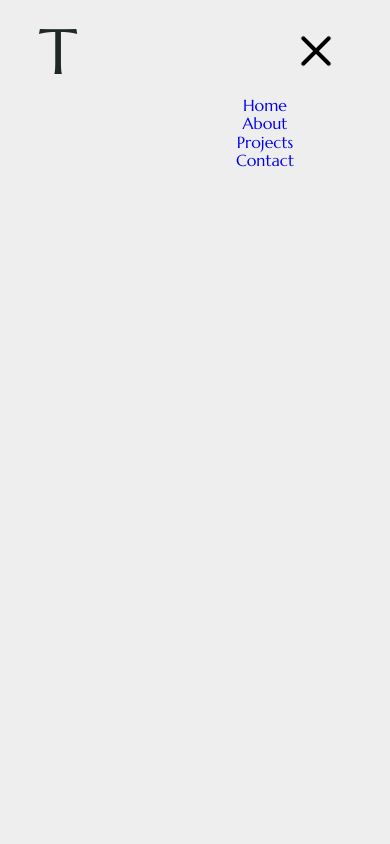
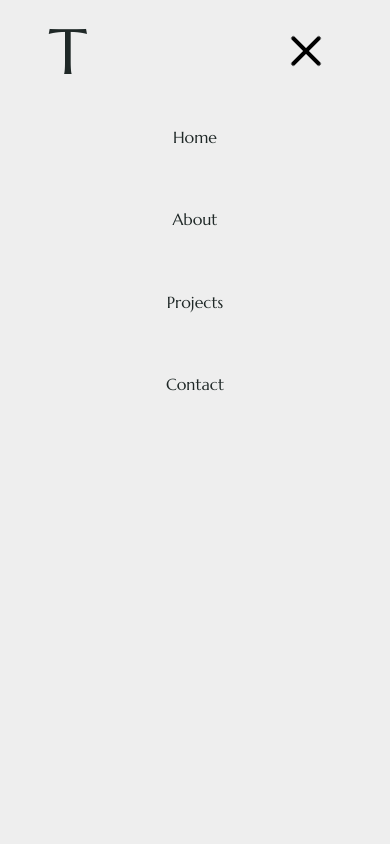
Before and after one commit to GrinninBarrett/portfolio-page, a plain HTML site: page index.html in a window 390 px wide. Both pictures are taken after a click on the button "Menu". Shown: the top 844 px of the page. Drawn offline with Linux system fonts and the light colour scheme.

Commit message:
Improves mobile nav list

```diff
--- a/assets/scripts/main.js
+++ b/assets/scripts/main.js
@@ -10,9 +10,23 @@ hamburgerIcon.addEventListener("click", () => {
     hamburgerIcon.classList.toggle("is-active");
     if (!menuOpen) {
         navLinksEl.style.display = "block";
+        navLinksEl.style.right = "0";
+        hamburgerIcon.setAttribute("aria-expanded", "true");
         menuOpen = true;
     } else {
         navLinksEl.style.display = "none";
+        navLinksEl.style.right = "-1000";
+        hamburgerIcon.setAttribute("aria-expanded", "false");
         menuOpen = false;
     }
 })
+
+
+// Ensure normal nav links display if going from narrow window to wider window on desktop
+window.addEventListener("resize", () => {
+    if (window.innerWidth >= 768) {
+        navLinksEl.style.display = "block";
+    } else {
+        navLinksEl.style.display = "none";
+    }
+})
--- a/assets/styles/style.css
+++ b/assets/styles/style.css
@@ -26,6 +26,7 @@ li {
 }
 
 header li a {
+    color: var(--base-text);
     padding: 5px 10px;
     border-radius: 15px;
     transition: all 0.5s ease;
@@ -50,6 +51,10 @@ header li a:hover {
 #logo {
     color: var(--base-text);
     font-size: 4em;
+}
+
+#nav-links {
+    transition: all 0.5s ease-in;
 }
 
 #nav-menu {
@@ -77,7 +82,7 @@ header li a:hover {
     flex-direction: row-reverse;
     align-items: center;
     justify-content: space-between;
-    padding: 0 6em;
+    padding: 0 1em;
 }
 
 #heading-container {
@@ -105,12 +110,11 @@ header li a:hover {
 
 
 .container {
-    max-width: 80%;
+    max-width: 75%;
     margin: auto;
 }
 
 .main-nav-item {
-    color: var(--base-text);
     margin-left: 100px;
 }
 
@@ -218,23 +222,30 @@ header li a:hover {
 }
 
 
+/* Media queries for smaller screens */
 @media screen and (max-width: 768px) {
+
+    /* TODO:
+        -Add responsiveness to main elements of page
+    */
 
     #nav-links {
         background-color: var(--background);
         display: none;
         position: absolute;
         top: 0;
-        left: 0;
+        right: -1000;
         height: 100vh;
         width: 100vw;
         margin-top: 5em;
-        z-index: 2;
     }
 
     #nav-menu {
         flex-direction: column;
         align-items: center;
+        justify-content: center;
+        margin-top: 1em;
+        padding: 0;
     }
 
     #home-button {
@@ -245,7 +256,7 @@ header li a:hover {
         display: block;
     }
 
-    .nav-item {
-        margin-top: 2em;
+    .main-nav-item {
+        margin: 2em 0;
     }
 }
--- a/index.html
+++ b/index.html
@@ -17,7 +17,7 @@
             <nav id="main-nav">
                 <a id="logo" href="/">T</a>
                 <button id="hamburger-icon" class="hamburger hamburger--collapse" type="button" aria-label="Menu"
-                    aria-controls="navigation">
+                    aria-controls="navigation" aria-expanded="true">
                     <span class="hamburger-box">
                         <span class="hamburger-inner"></span>
                     </span>
```
